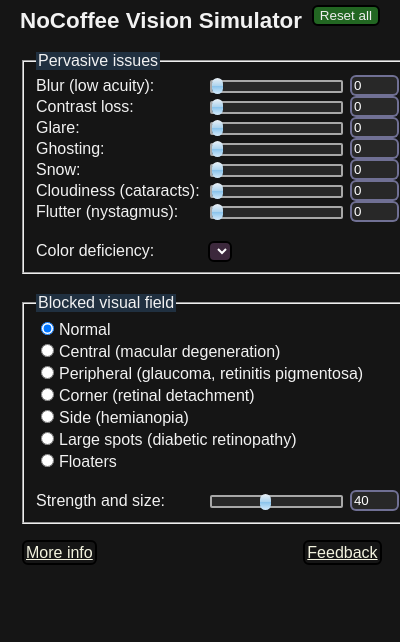
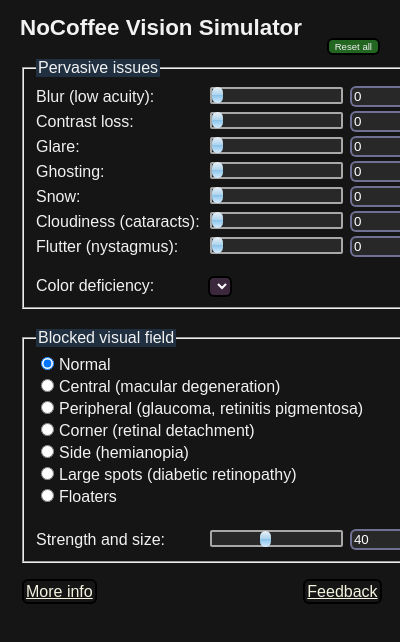
Before and after one commit to eeejay/NoCoffee, a browser extension: page popup.html in a window 400 px wide. Shown: the top 642 px of the page. Drawn offline with Linux system fonts and the light colour scheme.

Commit message:
add doctype and lang

```diff
--- a/popup.html
+++ b/popup.html
@@ -1,7 +1,8 @@
-<html>
+<!DOCTYPE html>
+<html lang="en">
 <head>
+	<script src="browser-polyfill.js"></script>
 	<script src="popup.js"></script>
-	<script src="browser-polyfill.js"></script>
 	<style>
 		body { background-color: #151515; color: #f2f2f2; font-family: sans-serif; padding-left: 12px; padding-right: 12px;}
 		.line { white-space: nowrap; margin-top: 0px;}
@@ -83,7 +84,8 @@
 </head>
 <body>
 	<form name="visionSettings">
-		<h1>NoCoffee Vision Simulator<button id="reset" type="reset">Reset all</button></h1>
+		<h1>NoCoffee Vision Simulator</h1>
+		<button id="reset" type="reset">Reset all</button>
 		<br>
 		<fieldset class="pervasive">
 	   		<legend>Pervasive issues</legend>
```
